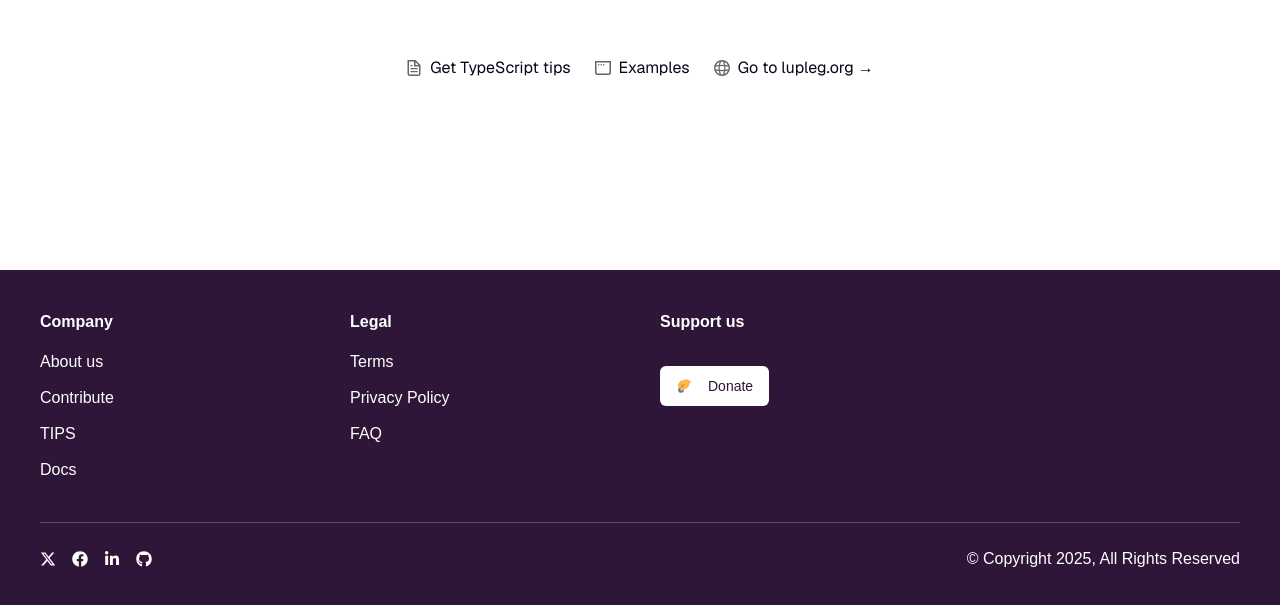
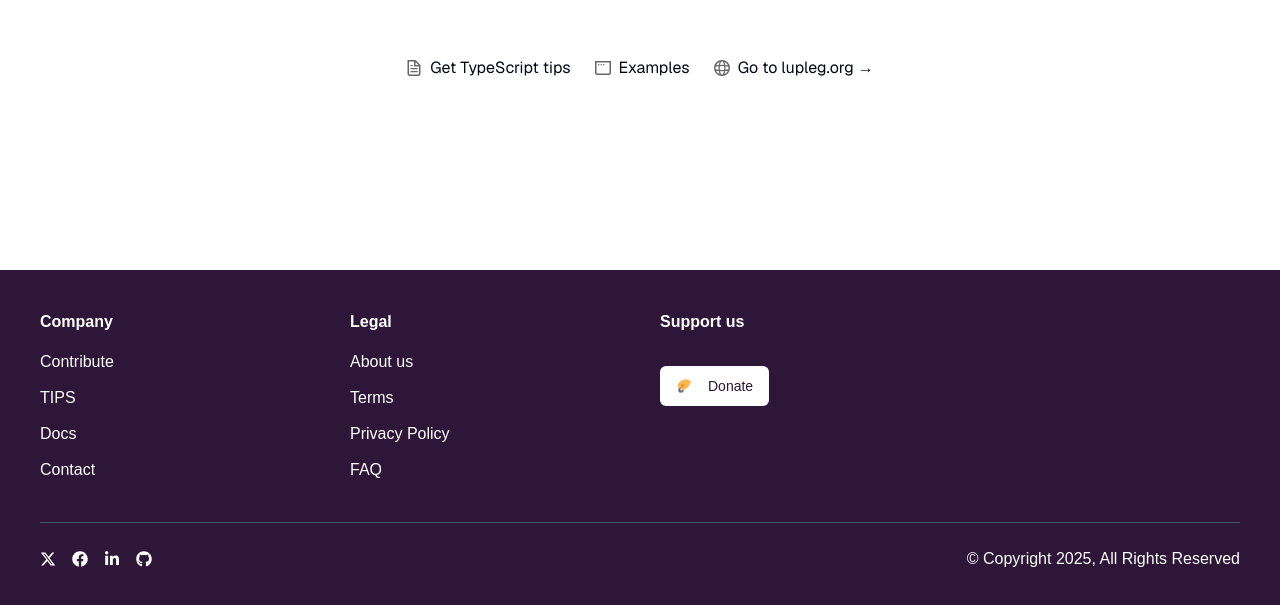
Before and after one commit to marksikaundi/TS-Lupleg, a Next.js app: page / in a window 1280 px wide. Shown: the part 730-1335 px from the top of the page. Built offline with nearby package versions, Linux system fonts and the light colour scheme.

Commit message:
CORE: Update Footer component to add 'Contact' link and restore 'About us' link

```diff
--- a/components/Footer.tsx
+++ b/components/Footer.tsx
@@ -10,15 +10,16 @@ const footerData = [
   {
     title: "Company",
     links: [
-      { name: "About us", path: "/company/about" },
       { name: "Contribute", path: "/company/contribute" },
       { name: "TIPS", path: "/tips" },
       { name: "Docs", path: "/docs" },
+      { name: "Contact", path: "/contact" },
     ],
   },
   {
     title: "Legal",
     links: [
+      { name: "About us", path: "/company/about" },
       { name: "Terms", path: "/legal/terms" },
       { name: "Privacy Policy", path: "/legal/privacy" },
       { name: "FAQ", path: "/legal/faq" },
```
